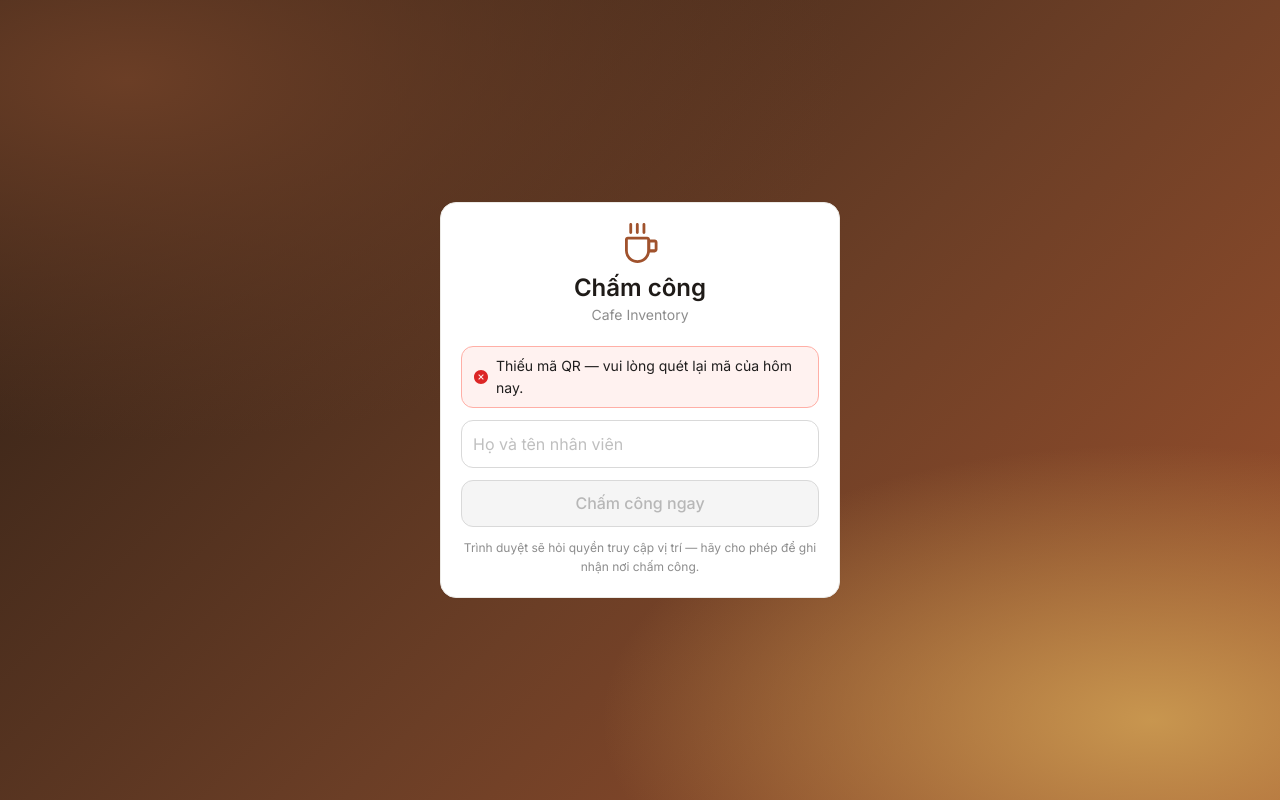
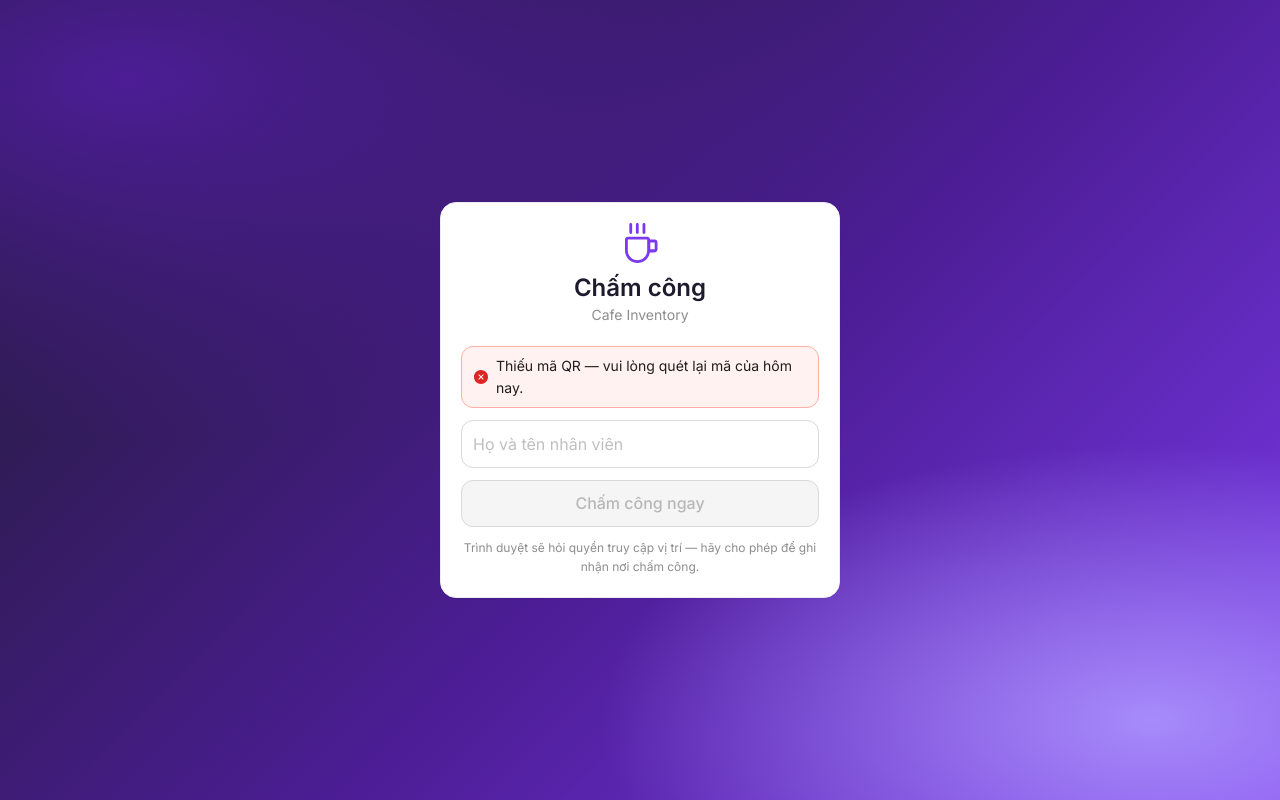
Before and after one commit to Raikaki/cafe-inventory, a React (Vite) app in the folder frontend/: page /checkin in a window 1280 px wide. Built offline with nearby package versions, Linux system fonts and the light colour scheme.

Commit message:
Switch theme to modern violet (SaaS): primary, sidebar, header, login, accents

```diff
--- a/frontend/src/index.css
+++ b/frontend/src/index.css
@@ -2,20 +2,20 @@
 html, body, #root { height: 100%; margin: 0; }
 body {
   font-family: 'Inter', -apple-system, BlinkMacSystemFont, 'Segoe UI', Roboto, sans-serif;
-  background: #f4f5f7;
+  background: #f5f5fb;
   -webkit-font-smoothing: antialiased;
   text-rendering: optimizeLegibility;
 }
 
 /* ---------- Scrollbars ---------- */
 *::-webkit-scrollbar { width: 9px; height: 9px; }
-*::-webkit-scrollbar-thumb { background: rgba(120,110,100,.28); border-radius: 8px; }
-*::-webkit-scrollbar-thumb:hover { background: rgba(120,110,100,.45); }
+*::-webkit-scrollbar-thumb { background: rgba(109,40,217,.22); border-radius: 8px; }
+*::-webkit-scrollbar-thumb:hover { background: rgba(109,40,217,.4); }
 *::-webkit-scrollbar-track { background: transparent; }
 
 /* ---------- Sidebar ---------- */
 .ant-layout-sider {
-  background: linear-gradient(180deg, #241c17 0%, #1a1411 100%) !important;
+  background: linear-gradient(180deg, #211d33 0%, #15121f 100%) !important;
   box-shadow: 2px 0 24px rgba(0,0,0,.18);
 }
 .brand-logo {
@@ -26,14 +26,14 @@ body {
 .brand-badge {
   width: 36px; height: 36px; border-radius: 11px; flex-shrink: 0;
   display: flex; align-items: center; justify-content: center;
-  background: linear-gradient(135deg, #d6a861, #a0522d); color: #fff; font-size: 19px;
-  box-shadow: 0 4px 12px rgba(160,82,45,.4);
+  background: linear-gradient(135deg, #A78BFA, #7C3AED); color: #fff; font-size: 19px;
+  box-shadow: 0 4px 14px rgba(124,58,237,.5);
 }
 .brand-text { font-weight: 700; font-size: 16px; letter-spacing: .2px;
-  background: linear-gradient(90deg,#fff,#e8d9c8); -webkit-background-clip: text; background-clip: text; -webkit-text-fill-color: transparent; }
+  background: linear-gradient(90deg,#fff,#ddd6fe); -webkit-background-clip: text; background-clip: text; -webkit-text-fill-color: transparent; }
 .ant-menu-dark { background: transparent !important; padding: 6px 6px 20px; }
-.ant-menu-dark .ant-menu-item-group-title { color: #8a7d70 !important; font-size: 10.5px; letter-spacing: 1px; padding-left: 16px; text-transform: uppercase; }
-.ant-menu-dark .ant-menu-item-selected { box-shadow: 0 6px 16px rgba(160,82,45,.35); font-weight: 600; }
+.ant-menu-dark .ant-menu-item-group-title { color: #8b84a8 !important; font-size: 10.5px; letter-spacing: 1px; padding-left: 16px; text-transform: uppercase; }
+.ant-menu-dark .ant-menu-item-selected { box-shadow: 0 6px 16px rgba(124,58,237,.45); font-weight: 600; }
 .ant-menu-dark .ant-menu-item, .ant-menu-dark .ant-menu-submenu-title { transition: all .18s ease; }
 
 /* ---------- Header ---------- */
@@ -47,13 +47,13 @@ body {
 }
 .app-header-left { display: flex; align-items: center; gap: 14px; }
 .collapse-btn { cursor: pointer; font-size: 18px; color: #6b6b6b; display: flex; transition: color .15s; }
-.collapse-btn:hover { color: #a0522d; }
-.page-title { font-size: 17px; font-weight: 600; color: #1f1b18; letter-spacing: -.2px; }
+.collapse-btn:hover { color: #7C3AED; }
+.page-title { font-size: 17px; font-weight: 600; color: #1f1b2e; letter-spacing: -.2px; }
 .user-chip { cursor: pointer; display: flex; align-items: center; gap: 10px; padding: 5px 10px 5px 6px; border-radius: 12px; transition: background .15s; }
-.user-chip:hover { background: rgba(160,82,45,.07); }
+.user-chip:hover { background: rgba(124,58,237,.08); }
 .user-meta { display: flex; flex-direction: column; line-height: 1.15; }
-.user-name { font-weight: 600; font-size: 13px; color: #1f1b18; }
-.user-role { font-size: 11px; color: #9a8f85; }
+.user-name { font-weight: 600; font-size: 13px; color: #1f1b2e; }
+.user-role { font-size: 11px; color: #948fa6; }
 
 /* ---------- Content ---------- */
 .site-content { padding: 22px 24px 32px; animation: fadeUp .28s ease; }
@@ -61,12 +61,12 @@ body {
 
 /* ---------- Cards & tables ---------- */
 .ant-card {
-  border-radius: 16px !important; border: 1px solid #eceae6 !important;
+  border-radius: 16px !important; border: 1px solid #ecebf3 !important;
   box-shadow: 0 1px 2px rgba(16,24,40,.04) !important;
   transition: box-shadow .2s ease, transform .2s ease;
 }
-.ant-card:hover { box-shadow: 0 10px 30px rgba(16,24,40,.07) !important; }
-.ant-card-head { border-bottom: 1px solid #f3f1ee !important; min-height: 52px; }
+.ant-card:hover { box-shadow: 0 10px 30px rgba(76,29,149,.08) !important; }
+.ant-card-head { border-bottom: 1px solid #f1f0f7 !important; min-height: 52px; }
 .ant-card-head-title { font-weight: 600; }
 .ant-table-thead > tr > th { font-weight: 600 !important; font-size: 12.5px; letter-spacing: .2px; }
 .ant-table-wrapper .ant-table { border-radius: 14px; }
@@ -81,14 +81,14 @@ body {
 
 /* Buttons */
 .ant-btn { font-weight: 500; }
-.ant-btn-primary { box-shadow: 0 6px 16px rgba(160,82,45,.22); }
+.ant-btn-primary { box-shadow: 0 6px 16px rgba(124,58,237,.25); }
 
 /* ---------- Login ---------- */
 .login-bg {
   min-height: 100vh; display: flex; align-items: center; justify-content: center; padding: 20px;
-  background: radial-gradient(1200px 600px at 10% 10%, #6b3e26 0%, transparent 60%),
-              radial-gradient(1000px 500px at 90% 90%, #c8964f 0%, transparent 55%),
-              linear-gradient(135deg, #2a1d14 0%, #6b3e26 55%, #a0522d 100%);
+  background: radial-gradient(1200px 600px at 10% 10%, #4c1d95 0%, transparent 60%),
+              radial-gradient(1000px 500px at 90% 90%, #A78BFA 0%, transparent 55%),
+              linear-gradient(135deg, #1e1b2e 0%, #4c1d95 55%, #7C3AED 100%);
 }
 .login-card {
   width: 408px; border-radius: 20px !important;
--- a/frontend/src/pages/Checkin.jsx
+++ b/frontend/src/pages/Checkin.jsx
@@ -44,7 +44,7 @@ export default function Checkin() {
     <div className="login-bg" style={{ padding: 16 }}>
       <Card style={{ width: 400, maxWidth: '100%', boxShadow: '0 10px 40px rgba(0,0,0,.25)' }} bordered={false}>
         <div style={{ textAlign: 'center', marginBottom: 20 }}>
-          <CoffeeOutlined style={{ fontSize: 40, color: '#a0522d' }} />
+          <CoffeeOutlined style={{ fontSize: 40, color: '#7C3AED' }} />
           <Title level={3} style={{ marginBottom: 0, marginTop: 8 }}>Chấm công</Title>
           <Text type="secondary">Cafe Inventory</Text>
         </div>
--- a/frontend/src/pages/Dashboard.jsx
+++ b/frontend/src/pages/Dashboard.jsx
@@ -64,7 +64,7 @@ export default function Dashboard() {
                   <XAxis dataKey="name" fontSize={12} />
                   <YAxis allowDecimals={false} fontSize={12} />
                   <Tooltip />
-                  <Bar dataKey="qty" name="Số lượng bán" fill="#a0522d" radius={[6, 6, 0, 0]} />
+                  <Bar dataKey="qty" name="Số lượng bán" fill="#7C3AED" radius={[6, 6, 0, 0]} />
                 </BarChart>
               </ResponsiveContainer>
             )}
--- a/frontend/src/pages/GoodsReceipt.jsx
+++ b/frontend/src/pages/GoodsReceipt.jsx
@@ -100,7 +100,7 @@ function ManualReceipt({ materials, suppliers, onDone }) {
              summary={() => (
                <Table.Summary.Row>
                  <Table.Summary.Cell colSpan={3} index={0}><b>Tổng cộng</b></Table.Summary.Cell>
-                 <Table.Summary.Cell index={1} align="right"><b style={{ color: '#a0522d' }}>{fmt(total)} đ</b></Table.Summary.Cell>
+                 <Table.Summary.Cell index={1} align="right"><b style={{ color: '#7C3AED' }}>{fmt(total)} đ</b></Table.Summary.Cell>
                  <Table.Summary.Cell colSpan={4} index={2} />
                </Table.Summary.Row>
              )} />
--- a/frontend/src/pages/Login.jsx
+++ b/frontend/src/pages/Login.jsx
@@ -36,7 +36,7 @@ export default function Login() {
           <div style={{
             width: 64, height: 64, margin: '0 auto 14px', borderRadius: 18,
             display: 'flex', alignItems: 'center', justifyContent: 'center',
-            background: 'linear-gradient(135deg,#d6a861,#a0522d)', boxShadow: '0 10px 24px rgba(160,82,45,.4)',
+            background: 'linear-gradient(135deg,#A78BFA,#7C3AED)', boxShadow: '0 10px 24px rgba(160,82,45,.4)',
           }}>
             <CoffeeOutlined style={{ fontSize: 32, color: '#fff' }} />
           </div>
--- a/frontend/src/pages/Recipes.jsx
+++ b/frontend/src/pages/Recipes.jsx
@@ -89,7 +89,7 @@ export default function Recipes() {
           {!recipe ? <Card><Empty description="Chọn một sản phẩm để định nghĩa công thức" /></Card> : (
             <Card
               title={`Công thức: ${recipe.productName}`}
-              extra={<Statistic title="Giá vốn / ly" value={fmt(totalCost)} suffix="đ" valueStyle={{ fontSize: 18, color: '#a0522d' }} />}
+              extra={<Statistic title="Giá vốn / ly" value={fmt(totalCost)} suffix="đ" valueStyle={{ fontSize: 18, color: '#7C3AED' }} />}
             >
               <Table rowKey="key" dataSource={lines} columns={columns} pagination={false} size="small"
                      locale={{ emptyText: 'Chưa có nguyên liệu' }} />
--- a/frontend/src/pages/StockSummary.jsx
+++ b/frontend/src/pages/StockSummary.jsx
@@ -71,7 +71,7 @@ export default function StockSummary() {
     { title: 'Tồn cuối', dataIndex: 'closingQty', align: 'right', width: 110, render: (v) => <b>{fmt(v)}</b> },
     { title: 'Đơn giá', dataIndex: 'unitCost', align: 'right', width: 110, render: fmt },
     { title: 'Giá trị tồn cuối', dataIndex: 'closingValue', align: 'right', width: 140,
-      render: (v) => <b style={{ color: '#a0522d' }}>{fmt(v)} đ</b> },
+      render: (v) => <b style={{ color: '#7C3AED' }}>{fmt(v)} đ</b> },
   ]
 
   return (
@@ -103,7 +103,7 @@ export default function StockSummary() {
       {rows.length > 0 && (
         <Row gutter={16} style={{ marginBottom: 16 }}>
           <Statistic title="Tổng giá trị tồn kho cuối kỳ" value={Math.round(totalValue)}
-                     suffix="đ" valueStyle={{ color: '#a0522d' }} style={{ paddingLeft: 8 }} />
+                     suffix="đ" valueStyle={{ color: '#7C3AED' }} style={{ paddingLeft: 8 }} />
         </Row>
       )}
 
@@ -115,7 +115,7 @@ export default function StockSummary() {
                  <Table.Summary.Row>
                    <Table.Summary.Cell index={0} colSpan={9}><b>Tổng giá trị tồn cuối kỳ</b></Table.Summary.Cell>
                    <Table.Summary.Cell index={1} align="right">
-                     <b style={{ color: '#a0522d' }}>{fmt(totalValue)} đ</b>
+                     <b style={{ color: '#7C3AED' }}>{fmt(totalValue)} đ</b>
                    </Table.Summary.Cell>
                  </Table.Summary.Row>
                )} />
--- a/frontend/src/pages/Timesheet.jsx
+++ b/frontend/src/pages/Timesheet.jsx
@@ -108,7 +108,7 @@ export default function Timesheet() {
           <div style={{ fontSize: 11, lineHeight: 1.25 }}>
             <div style={{ color: '#389e0d' }}>{hhmm(rec.checkIn) || '--'}</div>
             <div style={{ color: '#1677ff' }}>{hhmm(rec.checkOut) || '--'}</div>
-            {h && <div style={{ color: '#a0522d', fontWeight: 600 }}>{h}h</div>}
+            {h && <div style={{ color: '#7C3AED', fontWeight: 600 }}>{h}h</div>}
           </div>
         )
       },
@@ -119,7 +119,7 @@ export default function Timesheet() {
     { title: 'Nhân viên', dataIndex: 'employeeName', fixed: 'left', width: 160, render: (v) => <b>{v}</b> },
     ...dayColumns,
     { title: 'Tổng giờ', dataIndex: 'totalHours', fixed: 'right', width: 90, align: 'right',
-      render: (v) => <b style={{ color: '#a0522d' }}>{v} h</b> },
+      render: (v) => <b style={{ color: '#7C3AED' }}>{v} h</b> },
   ]
 
   return (
@@ -144,7 +144,7 @@ export default function Timesheet() {
         </Space>
         <Alert style={{ marginTop: 12 }} type="info" showIcon
                message="Dữ liệu tự lấy từ chấm công QR hàng ngày trong khoảng đã chọn"
-               description={<span>Có thể bổ sung bằng file Excel/CSV (4 cột: <Text code>Tên nhân viên | Ngày | Giờ vào | Giờ ra</Text>). Mỗi ô: <span style={{ color: '#389e0d' }}>vào</span> / <span style={{ color: '#1677ff' }}>ra</span> / <span style={{ color: '#a0522d' }}>số giờ</span>.</span>} />
+               description={<span>Có thể bổ sung bằng file Excel/CSV (4 cột: <Text code>Tên nhân viên | Ngày | Giờ vào | Giờ ra</Text>). Mỗi ô: <span style={{ color: '#389e0d' }}>vào</span> / <span style={{ color: '#1677ff' }}>ra</span> / <span style={{ color: '#7C3AED' }}>số giờ</span>.</span>} />
       </Card>
 
       <Card bodyStyle={{ padding: 0 }}>
--- a/frontend/src/pages/Vouchers.jsx
+++ b/frontend/src/pages/Vouchers.jsx
@@ -110,7 +110,7 @@ export default function Vouchers() {
     { title: 'Đối tác', dataIndex: 'partnerName' },
     { title: 'Nội dung', dataIndex: 'content', ellipsis: true },
     { title: 'Số tiền', dataIndex: 'amount', align: 'right', width: 150,
-      render: (v) => <b style={{ color: '#a0522d' }}>{fmt(v)} đ</b> },
+      render: (v) => <b style={{ color: '#7C3AED' }}>{fmt(v)} đ</b> },
     { title: 'Người lập', dataIndex: 'creatorName', width: 140 },
     { title: '', width: 60, fixed: 'right', render: (_, r) => (
       <Button size="small" icon={<EyeOutlined />} onClick={() => setDetail(r)} />
@@ -192,7 +192,7 @@ export default function Vouchers() {
             <Descriptions.Item label="Người/ĐV nộp/nhận">{detail.partnerName || '—'}</Descriptions.Item>
             <Descriptions.Item label="Nội dung">{detail.content || '—'}</Descriptions.Item>
             <Descriptions.Item label="Số lượng / ĐV">{detail.quantity ? `${fmt(detail.quantity)} ${detail.unit || ''}` : '—'}</Descriptions.Item>
-            <Descriptions.Item label="Số tiền"><b style={{ color: '#a0522d' }}>{fmt(detail.amount)} đ</b></Descriptions.Item>
+            <Descriptions.Item label="Số tiền"><b style={{ color: '#7C3AED' }}>{fmt(detail.amount)} đ</b></Descriptions.Item>
             <Descriptions.Item label="Bằng chữ"><i>{detail.amountInWords}</i></Descriptions.Item>
             <Descriptions.Item label="Người duyệt">{detail.approverName || '—'}</Descriptions.Item>
             <Descriptions.Item label="Ghi chú">{detail.note || '—'}</Descriptions.Item>
--- a/frontend/src/theme.js
+++ b/frontend/src/theme.js
@@ -3,9 +3,9 @@ const FONT = "'Inter', -apple-system, BlinkMacSystemFont, 'Segoe UI', Roboto, sa
 
 export const theme = {
   token: {
-    colorPrimary: '#a0522d',
-    colorInfo: '#a0522d',
-    colorLink: '#a0522d',
+    colorPrimary: '#7C3AED',
+    colorInfo: '#7C3AED',
+    colorLink: '#7C3AED',
     colorSuccess: '#16a34a',
     colorWarning: '#e0a008',
     colorError: '#dc2626',
@@ -13,13 +13,13 @@ export const theme = {
     controlHeight: 38,
     fontFamily: FONT,
     fontSize: 14,
-    colorBgLayout: '#f4f5f7',
-    colorTextHeading: '#1f1b18',
+    colorBgLayout: '#f5f5fb',
+    colorTextHeading: '#1f1b2e',
     boxShadowSecondary: '0 6px 20px rgba(17,24,39,.06)',
   },
   components: {
     Layout: {
-      siderBg: '#1c1714',
+      siderBg: '#1b1830',
       headerBg: 'rgba(255,255,255,.8)',
       bodyBg: '#f4f5f7',
       headerHeight: 60,
@@ -27,7 +27,7 @@ export const theme = {
     Menu: {
       darkItemBg: 'transparent',
       darkSubMenuItemBg: 'transparent',
-      darkItemSelectedBg: '#a0522d',
+      darkItemSelectedBg: '#7C3AED',
       darkItemHoverBg: 'rgba(255,255,255,.07)',
       darkItemColor: '#cfc7bd',
       darkItemSelectedColor: '#ffffff',
@@ -36,8 +36,8 @@ export const theme = {
       itemHeight: 42,
     },
     Card: { borderRadiusLG: 16, paddingLG: 20 },
-    Button: { borderRadius: 10, controlHeight: 38, primaryShadow: '0 6px 16px rgba(160,82,45,.22)', fontWeight: 500 },
-    Table: { headerBg: '#faf9f7', headerColor: '#6b5d52', borderColor: '#f0efec', rowHoverBg: '#faf7f4', cellPaddingBlock: 12 },
+    Button: { borderRadius: 10, controlHeight: 38, primaryShadow: '0 6px 16px rgba(124,58,237,.25)', fontWeight: 500 },
+    Table: { headerBg: '#f7f6fb', headerColor: '#6b6480', borderColor: '#f1f0f7', rowHoverBg: '#faf8ff', cellPaddingBlock: 12 },
     Input: { borderRadius: 10, controlHeight: 38 },
     InputNumber: { borderRadius: 10, controlHeight: 38 },
     Select: { borderRadius: 10, controlHeight: 38 },
```
Also changed, not shown: frontend/src/pages/ProductSales.jsx (+4 -4 lines).
